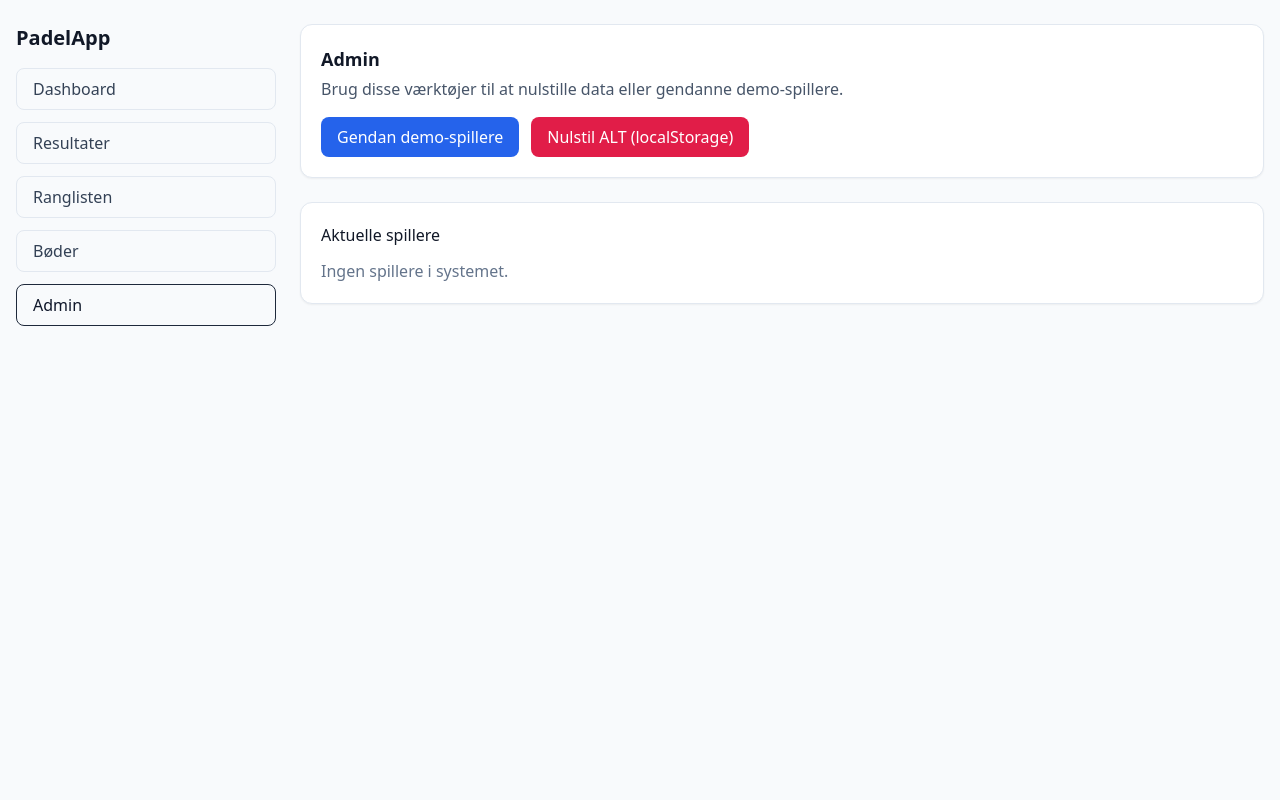
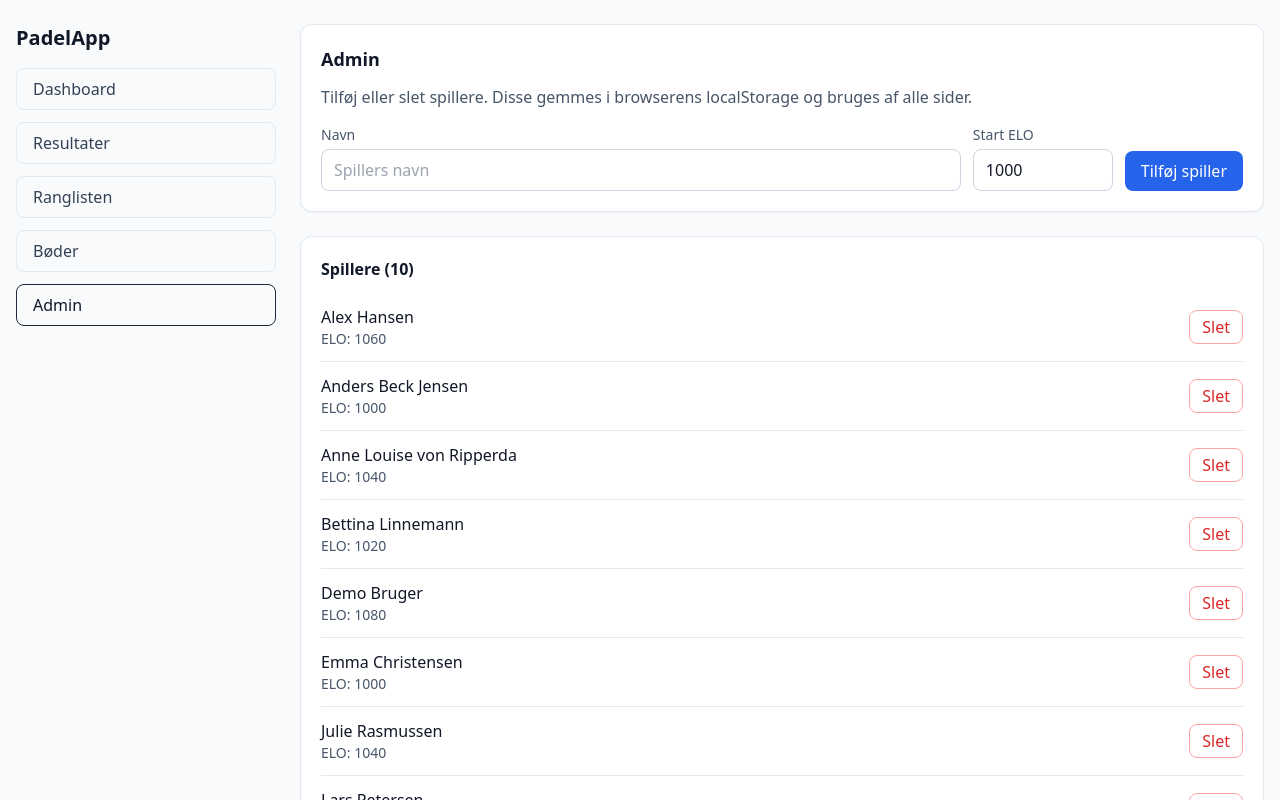
Before and after one commit to jstrange83/padel-friday-app, a React (Vite) app: page / in a window 1280 px wide. Both pictures are taken after a click on the button "Admin". Shown: the top 800 px of the page. Built offline with nearby package versions, Linux system fonts and the light colour scheme.

Commit message:
Update Admin.tsx

```diff
--- a/src/pages/Admin.tsx
+++ b/src/pages/Admin.tsx
@@ -1,106 +1,83 @@
 // src/pages/Admin.tsx
 import React from "react";
-
-type Player = {
-  id: string;
-  name: string;
-  initials: string;
-  elo: number;
-};
-
-const DEMO_PLAYERS: Player[] = [
-  { id: "p1", name: "Emma Christensen", initials: "EC", elo: 1020 },
-  { id: "p2", name: "Michael Sørensen", initials: "MS", elo: 1010 },
-  { id: "p3", name: "Julie Rasmussen", initials: "JR", elo: 1000 },
-  { id: "p4", name: "Lars Petersen", initials: "LP", elo: 995 },
-  { id: "p5", name: "Demo Bruger", initials: "DB", elo: 980 },
-];
-
-function save<T>(key: string, value: T) {
-  localStorage.setItem(key, JSON.stringify(value));
-}
-function load<T>(key: string, fallback: T): T {
-  try {
-    const v = localStorage.getItem(key);
-    return v ? (JSON.parse(v) as T) : fallback;
-  } catch {
-    return fallback;
-  }
-}
+import { getPlayers, upsertPlayer, removePlayer, Player } from "../lib/playerStore";
 
 export default function Admin() {
-  const [players, setPlayers] = React.useState<Player[]>(
-    load<Player[]>("players", [])
-  );
-  const [notice, setNotice] = React.useState<string>("");
+  const [players, setPlayers] = React.useState<Player[]>([]);
+  const [name, setName] = React.useState("");
+  const [elo, setElo] = React.useState(1000);
 
-  const seedDemoPlayers = () => {
-    save("players", DEMO_PLAYERS);
-    // clear any demo matches/results to avoid confusion
-    localStorage.removeItem("matches");
-    localStorage.removeItem("sets");
-    setPlayers(DEMO_PLAYERS);
-    setNotice("Demo-spillere gendannet.");
+  const reload = () => setPlayers(getPlayers());
+  React.useEffect(() => { reload(); }, []);
+
+  const add = () => {
+    const trimmed = name.trim();
+    if (!trimmed) return;
+    upsertPlayer({ name: trimmed, elo });
+    setName("");
+    setElo(1000);
+    reload();
   };
 
-  const resetAll = () => {
-    localStorage.clear();
-    setPlayers([]);
-    setNotice("Al lokal data er nulstillet.");
+  const del = (id: string) => {
+    if (!confirm("Slet spiller?")) return;
+    removePlayer(id);
+    reload();
   };
 
   return (
     <div className="space-y-6">
       <div className="rounded-xl border border-slate-200 bg-white p-5 shadow-sm">
-        <h2 className="text-lg font-semibold">Admin</h2>
-        <p className="text-slate-600 mt-1">
-          Brug disse værktøjer til at nulstille data eller gendanne demo-spillere.
-        </p>
+        <h2 className="text-lg font-semibold mb-3">Admin</h2>
+        <p className="text-slate-600 mb-4">Tilføj eller slet spillere. Disse gemmes i browserens localStorage og bruges af alle sider.</p>
 
-        <div className="mt-4 flex flex-wrap gap-3">
+        <div className="flex flex-wrap items-end gap-3">
+          <div className="flex-1 min-w-[260px]">
+            <label className="block text-sm text-slate-600 mb-1">Navn</label>
+            <input
+              className="w-full rounded-lg border border-slate-300 px-3 py-2"
+              value={name}
+              onChange={(e) => setName(e.target.value)}
+              placeholder="Spillers navn"
+            />
+          </div>
+          <div>
+            <label className="block text-sm text-slate-600 mb-1">Start ELO</label>
+            <input
+              type="number"
+              className="w-[140px] rounded-lg border border-slate-300 px-3 py-2"
+              value={elo}
+              onChange={(e) => setElo(Number(e.target.value))}
+            />
+          </div>
           <button
-            onClick={seedDemoPlayers}
             className="rounded-lg bg-blue-600 px-4 py-2 text-white hover:bg-blue-700"
+            onClick={add}
           >
-            Gendan demo-spillere
-          </button>
-          <button
-            onClick={resetAll}
-            className="rounded-lg bg-rose-600 px-4 py-2 text-white hover:bg-rose-700"
-          >
-            Nulstil ALT (localStorage)
+            Tilføj spiller
           </button>
         </div>
-
-        {notice && (
-          <div className="mt-4 rounded-md bg-emerald-50 px-3 py-2 text-emerald-700">
-            {notice}
-          </div>
-        )}
       </div>
 
       <div className="rounded-xl border border-slate-200 bg-white p-5 shadow-sm">
-        <h3 className="font-medium mb-3">Aktuelle spillere</h3>
-        {players.length === 0 ? (
-          <p className="text-slate-500">Ingen spillere i systemet.</p>
-        ) : (
-          <ul className="grid gap-2 sm:grid-cols-2 md:grid-cols-3">
-            {players.map((p) => (
-              <li
-                key={p.id}
-                className="rounded-lg border border-slate-200 p-3 flex items-center gap-3"
+        <h3 className="font-semibold mb-3">Spillere ({players.length})</h3>
+        <ul className="divide-y divide-slate-200">
+          {players.map(p => (
+            <li key={p.id} className="flex items-center justify-between py-3">
+              <div>
+                <div className="font-medium">{p.name}</div>
+                <div className="text-sm text-slate-600">ELO: {p.elo}</div>
+              </div>
+              <button
+                className="rounded-lg border border-red-300 px-3 py-1 text-red-600 hover:bg-red-50"
+                onClick={() => del(p.id)}
               >
-                <span className="inline-flex h-9 w-9 items-center justify-center rounded-full bg-slate-100 text-slate-700 font-semibold">
-                  {p.initials}
-                </span>
-                <div>
-                  <div className="font-medium">{p.name}</div>
-                  <div className="text-sm text-slate-500">ELO: {p.elo}</div>
-                </div>
-              </li>
-            ))}
-          </ul>
-        )}
+                Slet
+              </button>
+            </li>
+          ))}
+          {players.length === 0 && <li className="py-2 text-slate-600">Ingen spillere endnu.</li>}
+        </ul>
       </div>
     </div>
   );
```
